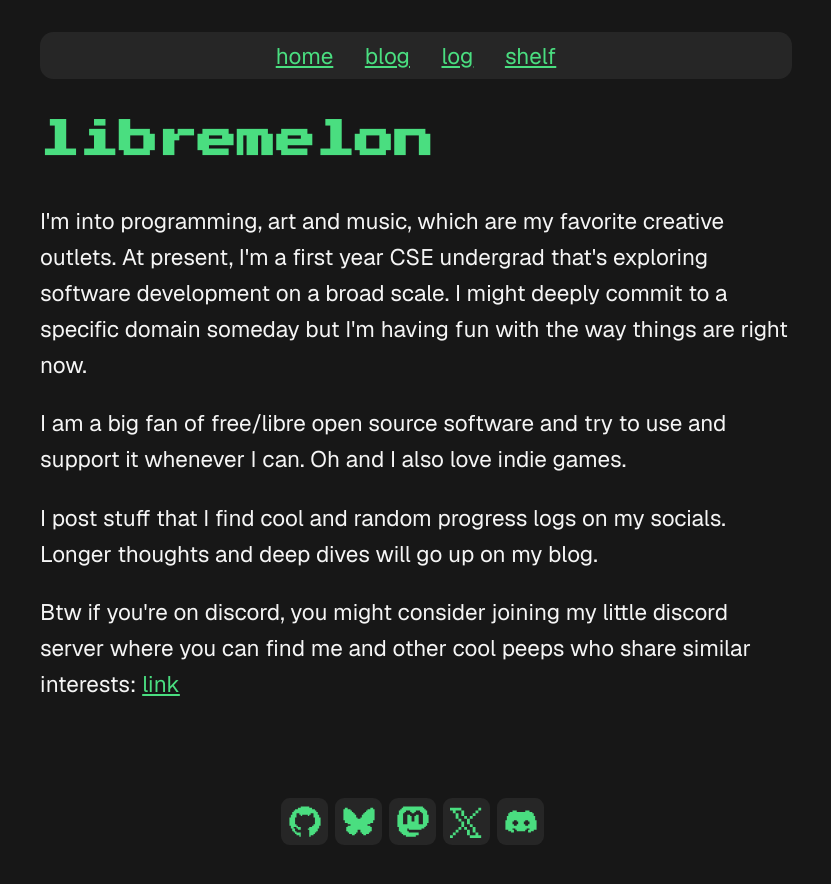
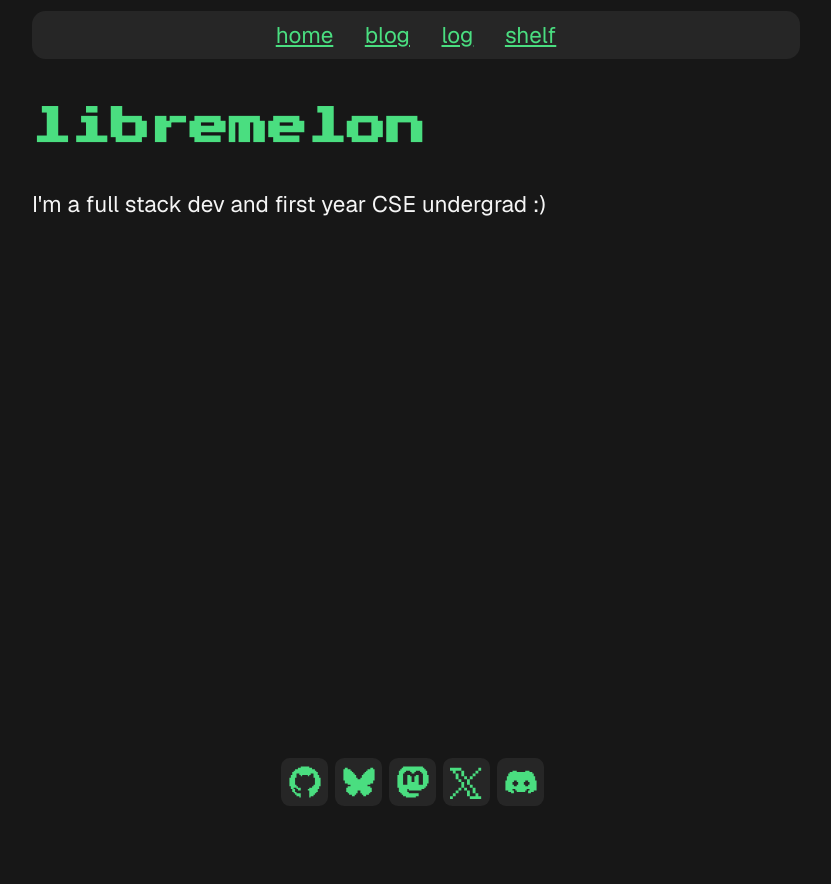
Before and after one commit to libremelon/libremelon.github.io, a Jekyll site: the page built from index.html, in a window 1280 px wide. Shown: the top 884 px of the page, without its empty margins (224-1055 px from the left). Built offline with Jekyll 4.4.1, drawn with Linux system fonts in a browser that asks for light colours.

Commit message:
refactor(home): tighten homepage html, adjust padding

```diff
--- a/_sass/main.scss
+++ b/_sass/main.scss
@@ -7,9 +7,10 @@ html {
 }
 
 body {
-  padding: 1% 20%;
+  padding: 0% 20%;
+  margin: 0%;
   line-height: 1.6;
-  min-height: 94.5vh;
+  min-height: 96.5vh;
 }
 
 #pixel-strong {
@@ -24,6 +25,12 @@ body {
 
 a {
   color: #4ade80;
+}
+
+#home {
+  height: 100%;
+  display: flex;
+  flex-direction: column;
 }
 
 /* mobile */
--- a/index.html
+++ b/index.html
@@ -3,25 +3,9 @@ layout: default
 title: libremelon
 ---
 
-<h1>
-  <div id="pixel-strong">libremelon</div>
-</h1>
-<p>
-  I'm into programming, art and music, which are my favorite creative outlets.
-  At present, I'm a first year CSE undergrad that's exploring software
-  development on a broad scale. I might deeply commit to a specific domain
-  someday but I'm having fun with the way things are right now.
-</p>
-<p>
-  I am a big fan of free/libre open source software and try to use and support
-  it whenever I can. Oh and I also love indie games.
-</p>
-<p>
-  I post stuff that I find cool and random progress logs on my socials. Longer
-  thoughts and deep dives will go up on my blog.
-</p>
-<p>
-  Btw if you're on discord, you might consider joining my little discord server
-  where you can find me and other cool peeps who share similar interests:
-  <a href="https://discord.gg/RphxHvT86e">link</a>
-</p>
+<div id="home">
+  <div style="flex: 1"></div>
+  <h1 id="pixel-strong">libremelon</h1>
+  <span>I'm a full stack dev and first year CSE undergrad :)</span>
+  <div style="flex: 1"></div>
+</div>
```
